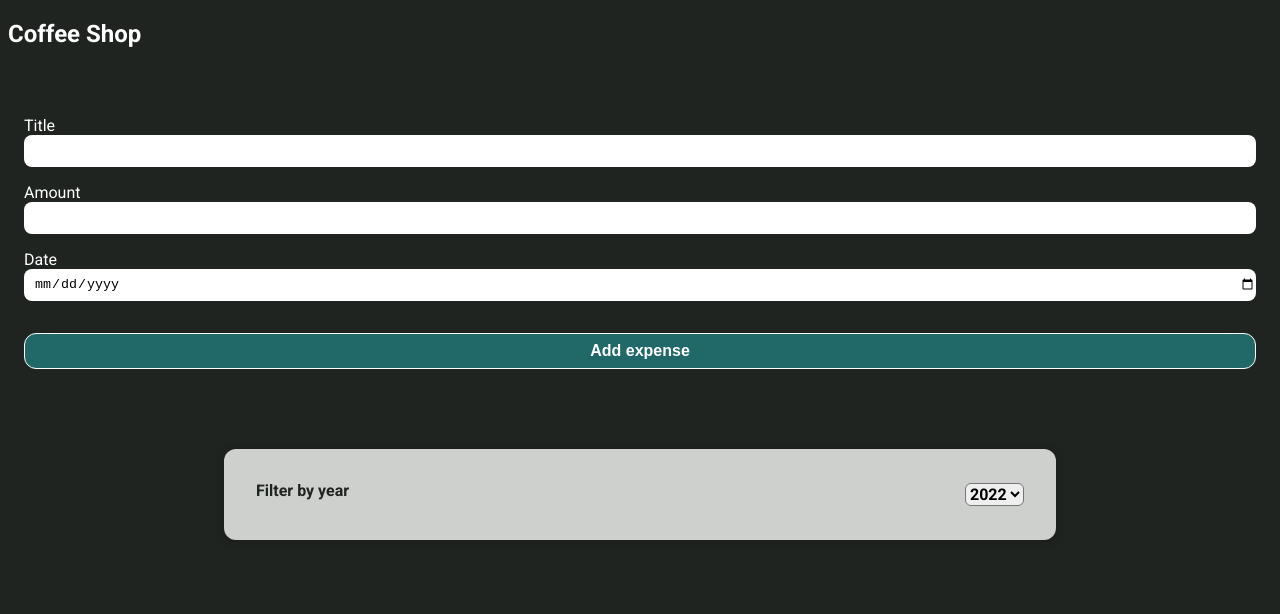
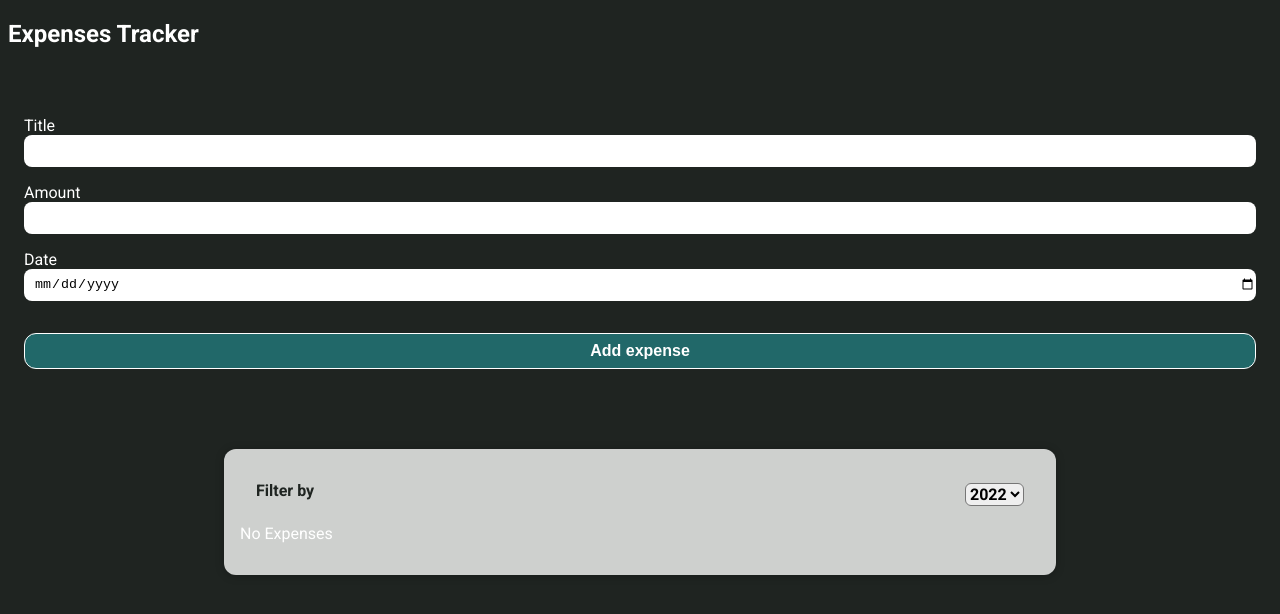
Before and after one commit to helderfonseca/starting-setup, a React (Create React App) app: page / in a window 1280 px wide. Shown: the top 614 px of the page. Built offline with nearby package versions, Linux system fonts and the light colour scheme.

Commit message:
Add filter feature to expenses

```diff
--- a/src/App.js
+++ b/src/App.js
@@ -1,10 +1,11 @@
 import './App.css';
+import { useState } from 'react';
 import { Expenses } from './components/Expenses/Expenses';
 import { NewExpense } from './components/NewExpense/NewExpense';
 
 const App = () => {
 
-  const expenses = [
+  const DUMMY_EXPENSES = [
     {
       id: 'e1',
       title: 'Seguros de carros',
@@ -25,16 +26,18 @@ const App = () => {
     }
   ];
 
+  const [expenses, setExpenses] = useState(DUMMY_EXPENSES);
+
   const addExpenseData = expense => {
     console.log("In App.js");
-    //console.log(expense);
-    expenses.unshift(expense);
-    console.log(expenses);
+    setExpenses(previousExpenses => {
+      return [expense, ...previousExpenses];
+    });
   }
 
   return (
     <div className="app">
-      <h2>Coffee Shop</h2>
+      <h2>Expenses Tracker</h2>
       <NewExpense onAddExpense={addExpenseData}/>
       <Expenses items={expenses}/>
     </div>
--- a/src/components/Expenses/ExpenseItem.js
+++ b/src/components/Expenses/ExpenseItem.js
@@ -5,18 +5,12 @@ import './ExpenseItem.css';
 export const ExpenseItem = (props) => {
 
   return (
-
-    props.expenses && props.expenses.map(expense => {
-    return <Card key={expense.id} className='expense-item'>
-              <ExpenseDate date={expense.date} />
+            <Card className='expense-item'>
+              <ExpenseDate date={props.item.date} />
               <div className='expense-item__description'>
-                <h2>{expense.title}</h2>
-                <div className='expense-item__price'>${expense.price}</div>
+                <h2>{props.item.title}</h2>
+                <div className='expense-item__price'>${props.item.price}</div>
               </div>
-              <button>Change title</button>
             </Card>
-    }).filter(expense => {
-      return expense?.date?.getFullYear() === props.selected
-    })
   );
 }
--- a/src/components/Expenses/Expenses.js
+++ b/src/components/Expenses/Expenses.js
@@ -6,18 +6,26 @@ import './Expenses.css';
 
 
 export const Expenses = (props) => {
-
-  const [selected, setSelected] = useState('2022');
-  const expenses = props.items;
+  const [selectedYear, setSelectedYear] = useState('2022');
 
   const filteredYearHandler = filteredYear => {
-    setSelected(filteredYear);
+    setSelectedYear(filteredYear);
   };
+
+  const filteredExpenses = props.items.filter(expense => expense.date.getFullYear() === +selectedYear);
+
+  let expenses = filteredExpenses
+                      .map(expense =>
+                      <ExpenseItem key={expense.id} item={expense} />);
+
+  if (filteredExpenses.length === 0) {
+    expenses = <p>No Expenses</p>
+  }
 
   return (
     <Card className="expenses">
-      <ExpensesFilter selected={selected} onFilterYear={filteredYearHandler}/>
-      <ExpenseItem selected={selected} expenses={expenses}/>
+      <ExpensesFilter selected={selectedYear} onFilterYear={filteredYearHandler} />
+      {expenses}
     </Card>
   );
 }
--- a/src/components/Expenses/ExpensesFilter.js
+++ b/src/components/Expenses/ExpensesFilter.js
@@ -13,7 +13,7 @@ export const ExpensesFilter = (props) => {
   return (
     <div className='expense-filter'>
       <div className="expense-filter__control">
-        <label>Filter by year</label>
+        <label>Filter by</label>
         <select value={props.selected} onChange={changeYearHandler}>
           <option value='2022'>2022</option>
           <option value='2021'>2021</option>
--- a/src/components/NewExpense/ExpenseForm.js
+++ b/src/components/NewExpense/ExpenseForm.js
@@ -6,7 +6,6 @@ export const ExpenseForm = (props) => {
   const [title, setTitle] = useState("");
   const [amount, setAmount] = useState("");
   const [date, setDate] = useState("");
-
 
   const handleTitle = event => {
     setTitle(event.target.value);
@@ -25,7 +24,7 @@ export const ExpenseForm = (props) => {
 
     const expenseData = {
       title: title,
-      amount: amount,
+      price: amount,
       date: new Date(date)
     };
 
@@ -34,7 +33,6 @@ export const ExpenseForm = (props) => {
     setDate("");
 
     props.onSaveExpenseData(expenseData);
-    //console.log(expenseData);
   }
 
   return (
```
